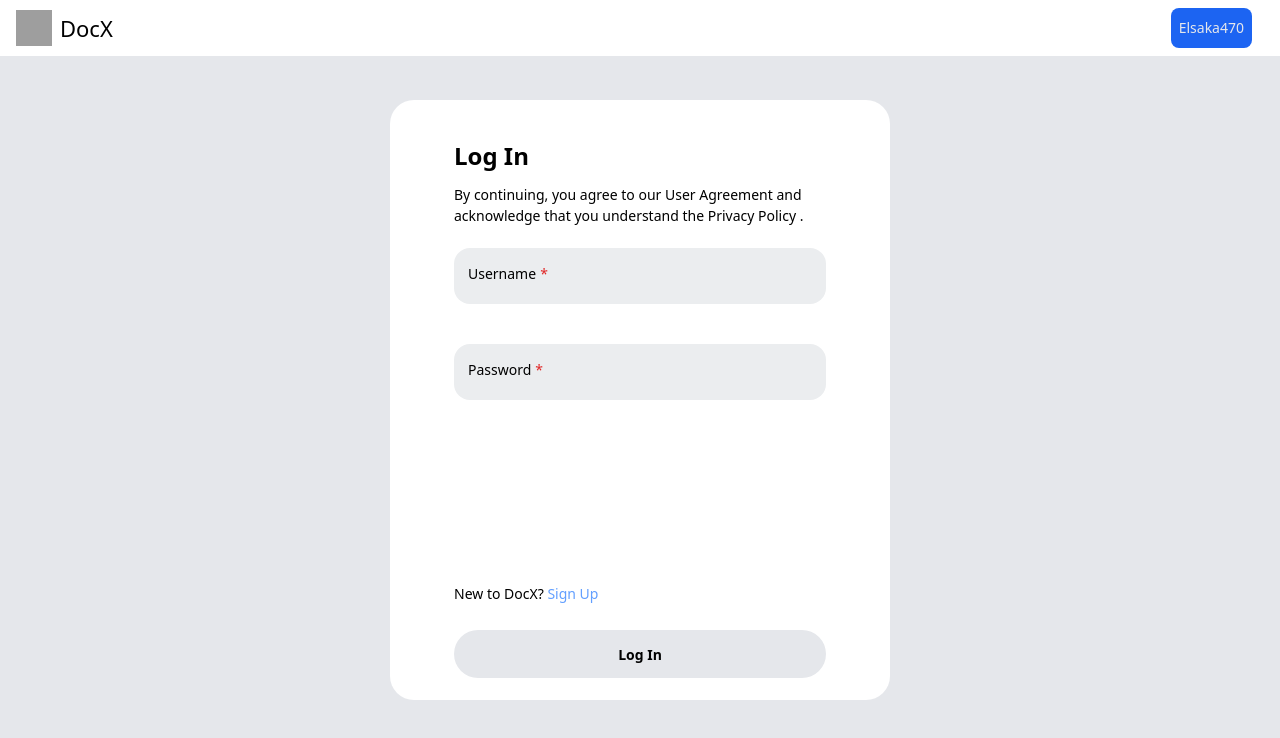
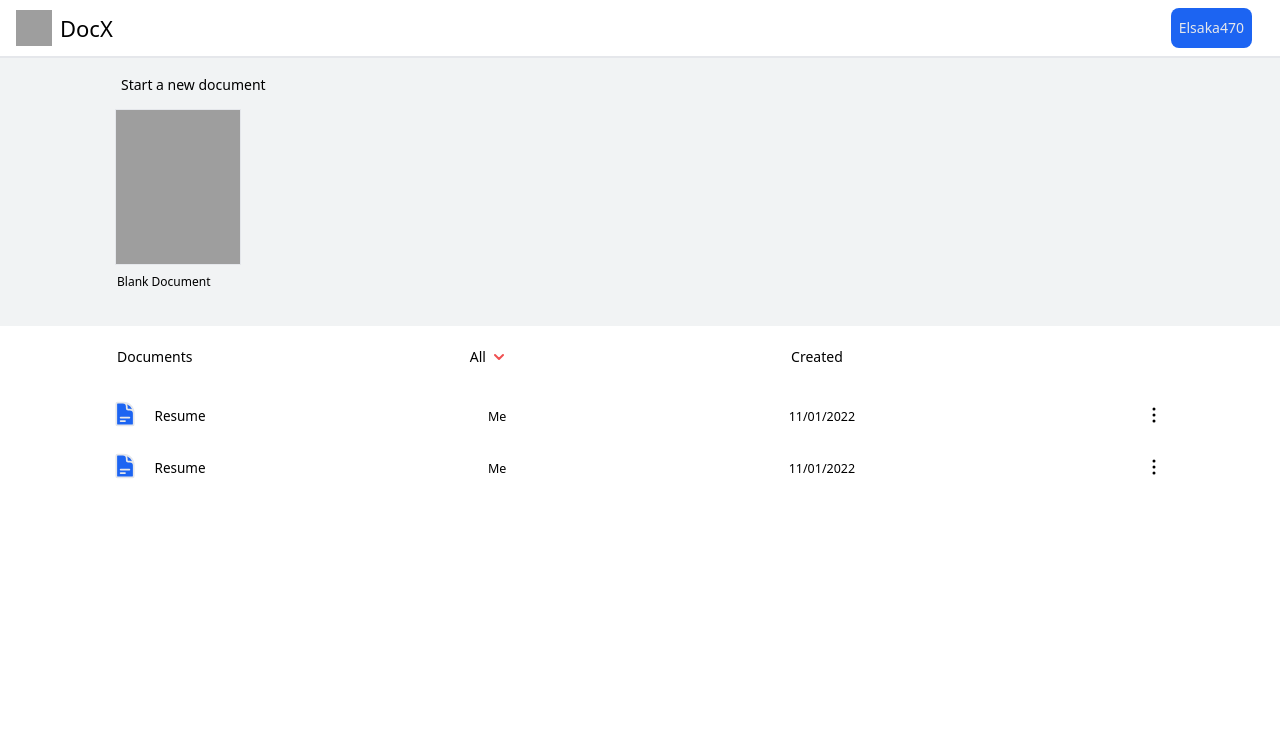
Before and after one commit to mtheggi/DOX_Google_Doc_Clone, a React (Vite) app in the folder FE/: page / in a window 1280 px wide. Shown: the top 738 px of the page. Built offline with nearby package versions, Linux system fonts and the light colour scheme; grey boxes are pictures that could not be loaded.

Commit message:
Home Page

```diff
--- a/FE/src/App.jsx
+++ b/FE/src/App.jsx
@@ -10,8 +10,7 @@ function App() {
 
     <div className="App h-screen flex flex-col bg-gray-200 overflow-x-hidden">
        <Navbar/>
-       {/* <Home/> */}
-       <LogIn/>
+       <Home/>
     </div>
 
   )
--- a/FE/src/views/Home.jsx
+++ b/FE/src/views/Home.jsx
@@ -1,8 +1,8 @@
-import { DocumentTextIcon } from "@heroicons/react/24/outline";
+import { DocumentTextIcon, EllipsisVerticalIcon } from "@heroicons/react/24/outline";
 import { useState, useRef, useEffect } from "react";
 
 const Home = () => {
-    const [sortValue, setSortValue] = useState("All documents");
+    const [sortValue, setSortValue] = useState("All");
     const [sortDropDownOpen, setSortDropDownOpen] = useState(false);
     const sortMenuRef = useRef();
 
@@ -23,7 +23,7 @@ const Home = () => {
     return (
         <div className="w-full h-full min-w-[342px] flex mt-[58px]  flex-col">
             <div className="w-full px-4 bg-[#F1F3F4] h-[272px]">
-                <div className="h-full min-h-[252px] mt-4 w-[300px] msm:w-[470px] md:w-[660px] lg:w-[860px] xl:w-[1050px] mx-auto">
+                <div className="h-full min-h-[252px] mt-4 w-full msm:w-[470px] md:w-[660px] lg:w-[860px] xl:w-[1050px] mx-auto">
                     <div className="flex flex-col w-full h-full font-light text-[14px]">
                         <h1 className="text-black h-fit ml-1.5 w-fit">Start a new document</h1>
                         <div className="bg-white h-[156px] w-[126px] border-[1px] hover:border-blue-300 cursor-pointer border-gray-200 mt-3.5">
@@ -34,10 +34,10 @@ const Home = () => {
                 </div>
             </div>
             <div className="w-full h-full flex justify-center bg-white px-2 flex-col items-center">
-                <div className="flex h-13 mt-2 flex-row justify-between items-center w-[300px] msm:w-[470px] md:w-[660px] lg:w-[860px] xl:w-[1050px] mx-auto">
+                <div className="flex ml-5  h-13 mt-2 flex-row justify-between items-center w-full msm:w-[470px] md:w-[660px] lg:w-[860px] xl:w-[1050px] sm:mx-auto">
                     <h1 className="text-[14px] ml-0.5 font-medium">Documents</h1>
-                    <div className='flex flex-row items-center relative'>
-                        <div ref={sortMenuRef} onClick={(e) => { e.stopPropagation(); setSortDropDownOpen(prev => !prev) }} id="create_post_vote_dropdown_button" className={`text-black text-[14px]  rounded-3xl px-1 pl-2.5 cursor-pointer no-select w-fit h-10 focus:outline-none text-center no-select font-medium hover:bg-blue-100 ${sortDropDownOpen ? "bg-blue-100" : ""} items-center flex flex-row" type="button`}>{sortValue}
+                    <div className='flex flex-row w-fit sm:w-[120px] items-center relative'>
+                        <div ref={sortMenuRef} onClick={(e) => { e.stopPropagation(); setSortDropDownOpen(prev => !prev) }} id="create_post_vote_dropdown_button" className={`text-black text-[14px] ml-4 rounded-3xl px-1 pl-2.5 cursor-pointer no-select w-fit h-10 focus:outline-none text-center no-select font-medium hover:bg-blue-100 ${sortDropDownOpen ? "bg-blue-100" : ""} items-center flex flex-row" type="button`}>{sortValue}
                             <div className="w-fit flex ml-2 mr-2 flex-row">
                                 <svg className="w-2.5 h-2.5  mt-0.5" aria-hidden="true" xmlns="http://www.w3.org/2000/svg" fill="none" viewBox="0 0 10 6">
                                     <path stroke="#F05152" strokeLinecap="round" strokeLinejoin="round" strokeWidth="2" d="m1 1 4 4 4-4" />
@@ -47,13 +47,13 @@ const Home = () => {
 
                                 <ul className="text-xs border-[0.5px] rounded-lg border-gray-400" aria-labelledby="dropdownInformationButton">
                                     <li id="vote_1_day" className={`cursor-pointer border-b-[0.5px] border-gray-400`}>
-                                        <p onClick={() => setSortValue('All documents')} className={`block rounded-t-lg px-4 py-2  text-black   ${sortValue == 'All documents' ? 'bg-blue-500' : 'hover:bg-blue-400'}`}>All documents</p>
+                                        <p onClick={() => setSortValue('All')} className={`block rounded-t-lg px-4 py-2  text-black   ${sortValue == 'All' ? 'bg-blue-500' : 'hover:bg-blue-400'}`}>All</p>
                                     </li>
                                     <li id="vote_2_day" className={`cursor-pointer border-b-[0.5px] border-gray-400`}>
-                                        <p onClick={() => setSortValue('Owned by me')} className={`block px-4 py-2  text-black   ${sortValue == 'Owned by me' ? 'bg-blue-500' : 'hover:bg-blue-400'}`}>Owned by me</p>
+                                        <p onClick={() => setSortValue('Owned')} className={`block px-4 py-2  text-black   ${sortValue == 'Owned' ? 'bg-blue-500' : 'hover:bg-blue-400'}`}>Owned</p>
                                     </li>
                                     <li id="vote_3_day" className={`cursor-pointer rounded-b-lg border-b-[0.5px] border-gray-400`}>
-                                        <p onClick={() => setSortValue('Shared with me')} className={`block px-4 py-2 rounded-b-lg  text-black  ${sortValue == 'Shared with me' ? 'bg-blue-500' : 'hover:bg-blue-400'}`}>Shared with me</p>
+                                        <p onClick={() => setSortValue('Shared')}w className={`block px-4 py-2 rounded-b-lg  text-black  ${sortValue == 'Shared' ? 'bg-blue-500' : 'hover:bg-blue-400'}`}>Shared</p>
                                     </li>
 
                                 </ul>
@@ -61,9 +61,10 @@ const Home = () => {
                             </div>
                         </div>
                     </div>
-                    <h1 className="text-[14px] ml-0.5 font-medium">Date Created</h1>
+                    <h1 className="text-[14px] sm:-ml-6 mr-4 font-medium">Created</h1>
+                    <h1 className="text-[12.5px] text-white mt-1.5 no-select font-medium">11/01/2w</h1>
                 </div>
-                <div className="flex flex-col mt-4 h-full w-[325px] msm:w-[494px] md:w-[685px] space-y-3 lg:w-[885px] xl:w-[1075px] mx-auto">
+                <div className="flex flex-col mt-4 h-full w-full msm:w-[494px] md:w-[685px] space-y-3 lg:w-[885px] xl:w-[1075px] mx-auto">
                     <div className="flex flex-row w-full h-fit">
                         <div className="w-full flex flex-row items-center justify-between  h-10 rounded-3xl hover:bg-blue-100 cursor-pointer px-2">
                             <div className="flex flex-row">
@@ -71,7 +72,11 @@ const Home = () => {
                                 <h1 className="ml-4 text-[13.5px] mt-1.5 font-medium">Resume</h1>
                             </div>
                             <h1 className="text-[12.5px] mt-1.5  font-medium">Me</h1>
-                            <h1 className="text-[12.5px] mt-1.5 font-medium">11/01/2022</h1>
+                            <h1 className="text-[12.5px] mt-1.5 -mr-3.5 sm:mr-0 no-select font-medium">11/01/2022</h1>
+                            <div className="w-8 h-8 rounded-full mt-0.5 hover:bg-gray-300 flex flex-row justify-center items-center">
+                                <EllipsisVerticalIcon className="w-6 h-7"/>
+                            </div>
+
                         </div>
                     </div>
                     <div className="flex flex-row w-full h-fit">
@@ -81,7 +86,11 @@ const Home = () => {
                                 <h1 className="ml-4 text-[13.5px] mt-1.5 font-medium">Resume</h1>
                             </div>
                             <h1 className="text-[12.5px] mt-1.5  font-medium">Me</h1>
-                            <h1 className="text-[12.5px] mt-1.5 font-medium">11/01/2022</h1>
+                            <h1 className="text-[12.5px] mt-1.5 -mr-3.5 sm:mr-0 no-select font-medium">11/01/2022</h1>
+                            <div className="w-8 h-8 rounded-full mt-0.5 hover:bg-gray-300 flex flex-row justify-center items-center">
+                                <EllipsisVerticalIcon className="w-6   h-7" />
+                            </div>
+
                         </div>
                     </div>
 
```
